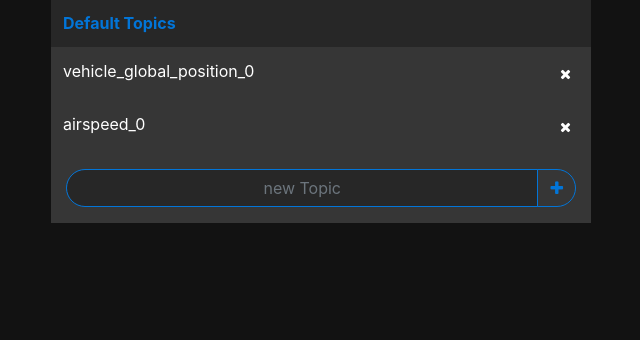
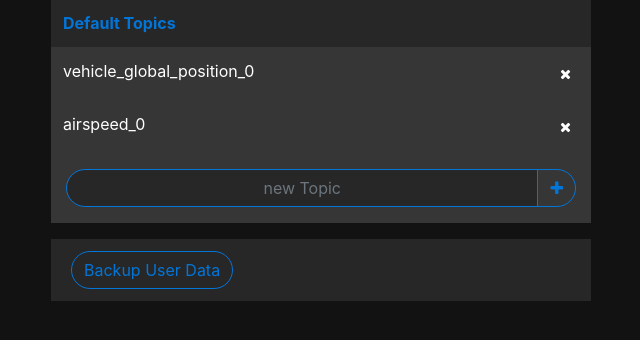
Before and after one commit to vaidasal/AnalyserX, a Flask app: page /settings in a window 1280 px wide. Shown: the part 172-512 px from the top of the page, without its empty margins (34-674 px from the left). Run offline with Flask 2, Linux system fonts and the light colour scheme; data comes from the database, SQL or seed files in the repository; some libraries are stand-ins or nearby versions.

Commit message:
Added Backup button

```diff
--- a/analyser/templates/settings.html
+++ b/analyser/templates/settings.html
@@ -55,6 +55,14 @@
           </div>
         </div>
       </div>
+
+      <div class="card mt-3 bg-transparent">
+        <h6 class="card-header" style="background-color: #272727;">
+          <a type="button" class="btn btn-outline-secondary" href="{{url_for( 'analyserXBackup')}}"> Backup User Data </a>
+        </h6>
+      </div>
+
+
     </div>
     <div class="col-6">
 
```
